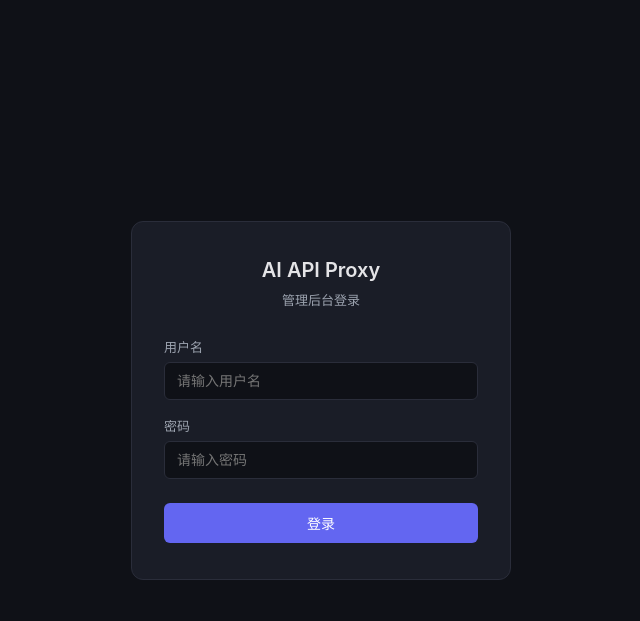
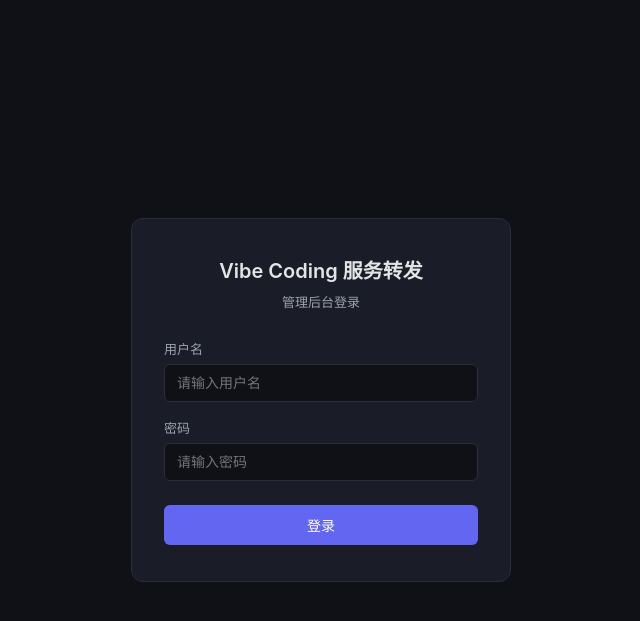
Before and after one commit to sky-unicorn/vibe-coding-proxy, a Flask app: page /login in a window 1280 px wide. Shown: the top 621 px of the page, without its empty margins (319-959 px from the left). Run offline with Flask 3, Linux system fonts and the light colour scheme.

Commit message:
重命名: 项目名称改为「Vibe Coding 服务转发」
将所有用户可见的项目名称从 AI API Proxy 统一替换为 Vibe Coding 服务转发，
包括页面标题、登录页标题、启动横幅和 README 文档标题。

```diff
--- a/app.py
+++ b/app.py
@@ -822,7 +822,7 @@ _startup_vacuum_thread.start()
 
 if __name__ == "__main__":
     print("=" * 50)
-    print("  AI API Proxy 已启动")
+    print("  Vibe Coding 服务转发 已启动")
     print("  Web 管理界面:  http://localhost:5000")
     print("  Anthropic 代理: http://localhost:5000/anthropic")
     print("  OpenAI 代理:    http://localhost:5000/v1")
--- a/templates/index.html
+++ b/templates/index.html
@@ -3,7 +3,7 @@
 <head>
 <meta charset="UTF-8">
 <meta name="viewport" content="width=device-width, initial-scale=1.0">
-<title>AI API Proxy</title>
+<title>Vibe Coding 服务转发</title>
 <link href="/static/lib/jsoneditor/jsoneditor.min.css" rel="stylesheet" type="text/css">
 <link href="/static/lib/jsoneditor/darktheme.css" rel="stylesheet" type="text/css">
 <style>
@@ -138,7 +138,7 @@ tr[data-group]:hover{background:rgba(var(--group-rgb),.14)}
 <body>
 
 <div class="header">
-  <h1>AI API Proxy</h1>
+  <h1>Vibe Coding 服务转发</h1>
   <div style="display:flex;align-items:center;gap:12px">
     <div class="url-bar">
       <div class="url-item"><span class="url-label anthropic">Anthropic</span> <code id="url-anthropic"></code> <button class="copy-btn" onclick="copyUrl('url-anthropic')">复制</button></div>
--- a/templates/login.html
+++ b/templates/login.html
@@ -3,7 +3,7 @@
 <head>
 <meta charset="UTF-8">
 <meta name="viewport" content="width=device-width, initial-scale=1.0">
-<title>登录 - AI API Proxy</title>
+<title>登录 - Vibe Coding 服务转发</title>
 <style>
 *{margin:0;padding:0;box-sizing:border-box}
 :root{--bg:#0f1117;--card:#1a1d27;--border:#2a2d3a;--text:#e4e4e7;--text2:#9ca3af;--primary:#6366f1;--primary-h:#818cf8;--danger:#ef4444;--success:#22c55e}
@@ -25,7 +25,7 @@ body{font-family:-apple-system,BlinkMacSystemFont,'Segoe UI',Roboto,sans-serif;b
 <body>
 
 <div class="login-card">
-  <h1>AI API Proxy</h1>
+  <h1>Vibe Coding 服务转发</h1>
   <p class="subtitle">管理后台登录</p>
   <div class="error-msg" id="error-msg"></div>
   <form id="login-form" onsubmit="handleLogin(event)">
```
Also changed, not shown: README.md.
